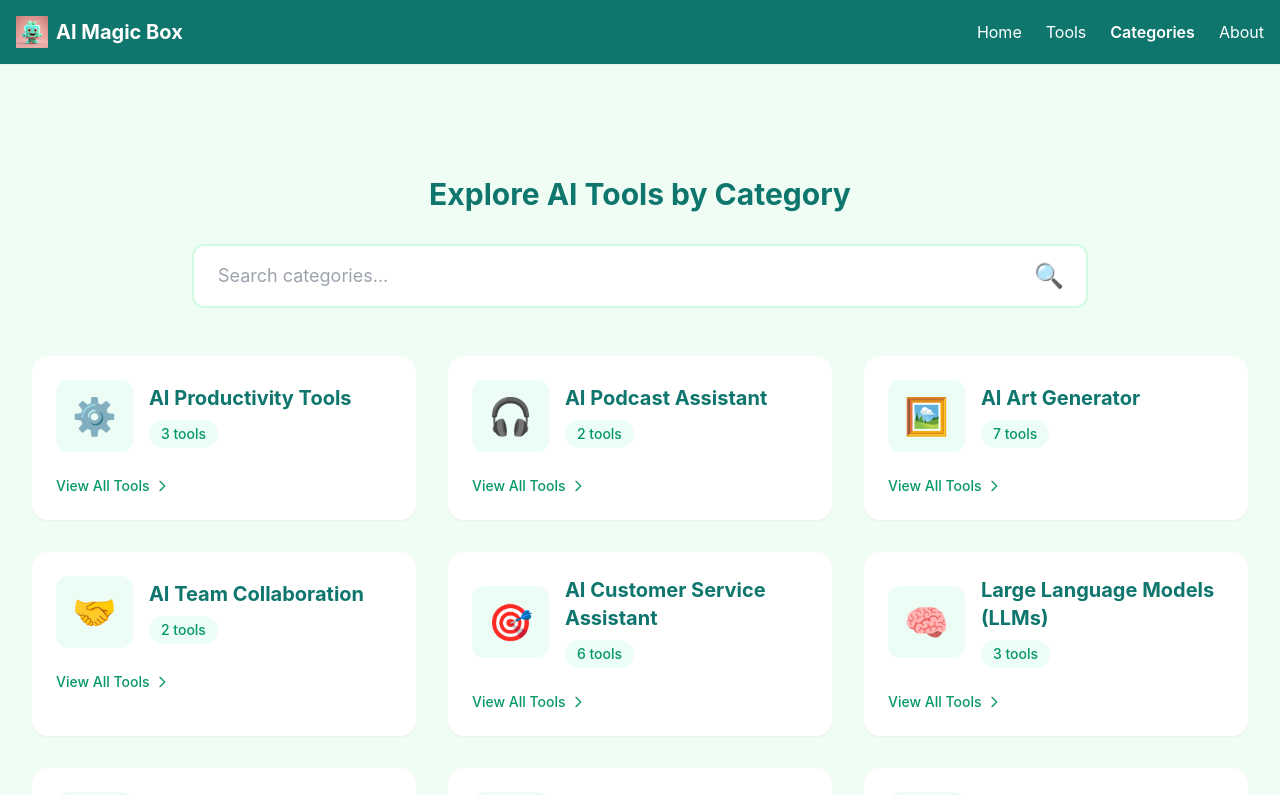
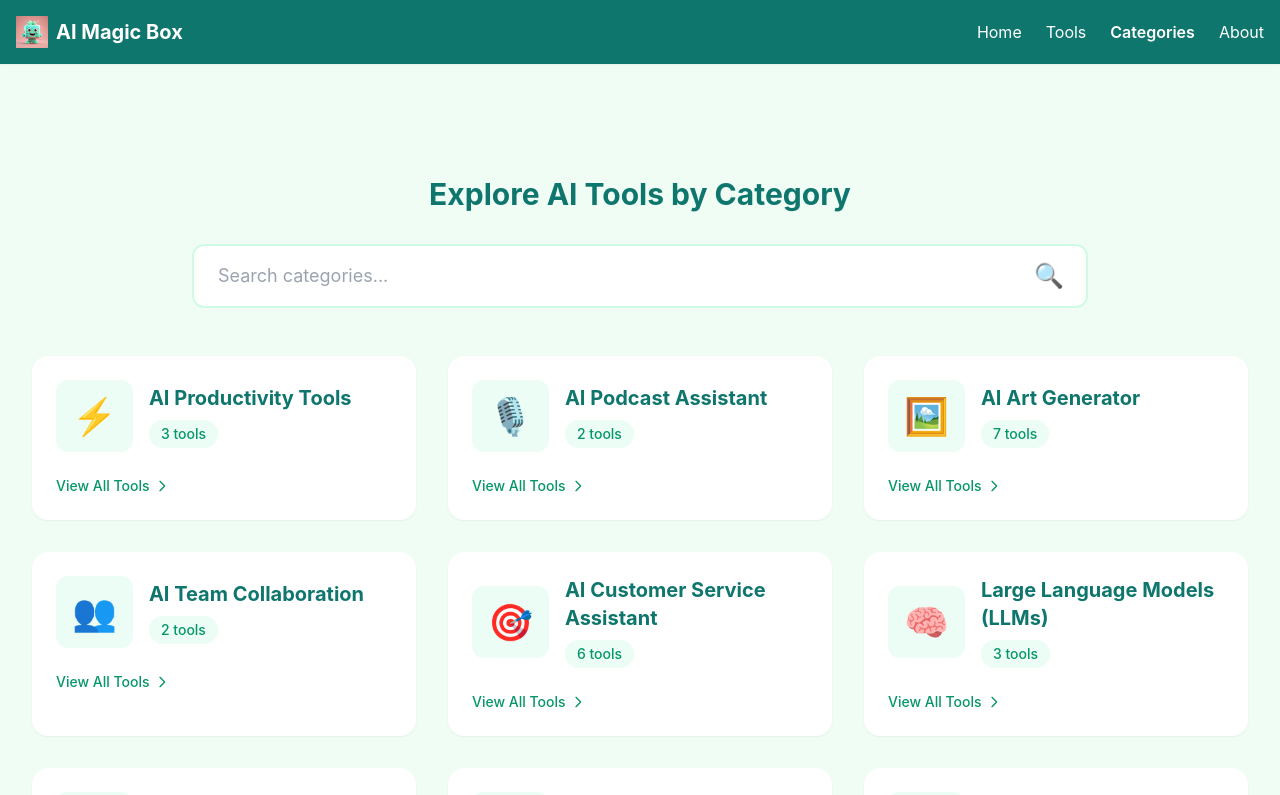
Before and after one commit to akashicxing/aitoolsbox, a React (Vite) app: page /categories in a window 1280 px wide. Shown: the top 795 px of the page. Built offline with nearby package versions, Linux system fonts and the light colour scheme.

Commit message:
feat: update category icons with unique emojis

```diff
--- a/src/pages/Categories.tsx
+++ b/src/pages/Categories.tsx
@@ -12,22 +12,75 @@ interface Category {
 
 // Category icons mapping with more professional icons
 const categoryIcons: { [key: string]: string } = {
-  'AI Productivity Tools': '⚙️',
-  'AI Podcast Assistant': '🎧',
+  'AI API Design': '🔌',
+  'AI Response Generator': '🤖',
+  'AI Website Designer': '🎨',
+  'AI PDF': '📄',
+  'AI Social Media Assistant': '📱',
+  'AI Image Enhancer': '✨',
+  'AI Image Scanning': '📸',
+  'AI Character': '👤',
+  'AI Recruiting': '👔',
+  'Religion': '⛪',
+  'AI Business Ideas Generator': '💡',
+  'Fitness': '💪',
+  'Summarizer': '📝',
+  'AI Chatbot': '💬',
+  'AI Interview Assistant': '🎓',
+  'AI Productivity Tools': '⚡',
+  'AI Podcast Assistant': '🎙️',
   'AI Art Generator': '🖼️',
-  'AI Team Collaboration': '🤝',
+  'AI Team Collaboration': '👥',
   'AI Customer Service Assistant': '🎯',
   'Large Language Models (LLMs)': '🧠',
-  'Prompt': '💡',
-  'AI Story Writing': '📖',
-  'AI Chatbot': '💬',
+  'Prompt': '💭',
+  'AI Story Writing': '📚',
   'AI Content Generator': '✍️',
-  'AI Website Designer': '🎨',
   'Legal Assistant': '⚖️',
   'Investing Assistant': '📈',
   'Homework Helper': '📚',
-  'AI Interview Assistant': '🎓',
-  'AI Advertising Assistant': '📢'
+  'AI Advertising Assistant': '📢',
+  'AI Code Assistant': '💻',
+  'AI Image Recognition': '👁️',
+  'AI Mind Mapping': '🌐',
+  'Healthcare': '⚕️',
+  'AI Presentation Generator': '📊',
+  'Resume Builder': '📋',
+  'AI Blog Writer': '📰',
+  'AI Plagiarism Checker': '🔍',
+  'AI Detector': '🕵️',
+  'Sports': '⚽',
+  'AI Background Remover': '✂️',
+  'AI DevOps Assistant': '🛠️',
+  'Sales Assistant': '💼',
+  'AI Document Extraction': '📎',
+  'AI Grammar Checker': '✅',
+  'Newsletter': '📨',
+  'NSFW': '🔞',
+  'AI Knowledge Base': '📚',
+  'AI Anime & Cartoon Generator': '🎭',
+  'AI Graphic Design': '🎯',
+  'AI YouTube Assistant': '▶️',
+  'AI Landing Page Builder': '🏗️',
+  'AI Task Management': '📋',
+  'AI 3D Model Generator': '🎮',
+  'AI Reviews Assistant': '⭐',
+  'AI Course': '🎓',
+  'AI Accounting Assistant': '🧮',
+  'AI Repurpose Assistant': '♻️',
+  'AI Quizzes': '❓',
+  'Speech-to-Text': '🗣️',
+  'AI Trading Bot Assistant': '📊',
+  'No-Code&Low-Code': '🔧',
+  'Fun Tools': '🎲',
+  'AI SEO Assistant': '🔝',
+  'AI UGC Video Generator': '🎬',
+  'Other': '🔮',
+  'Text to Image': '🖼️',
+  'AI Profile Picture Generator': '🖼️',
+  'AI Photo & Image Generator': '📸',
+  'AI Tutorial': '📖',
+  'AI Avatar Generator': '👤'
 };
 
 const Categories = () => {
```
